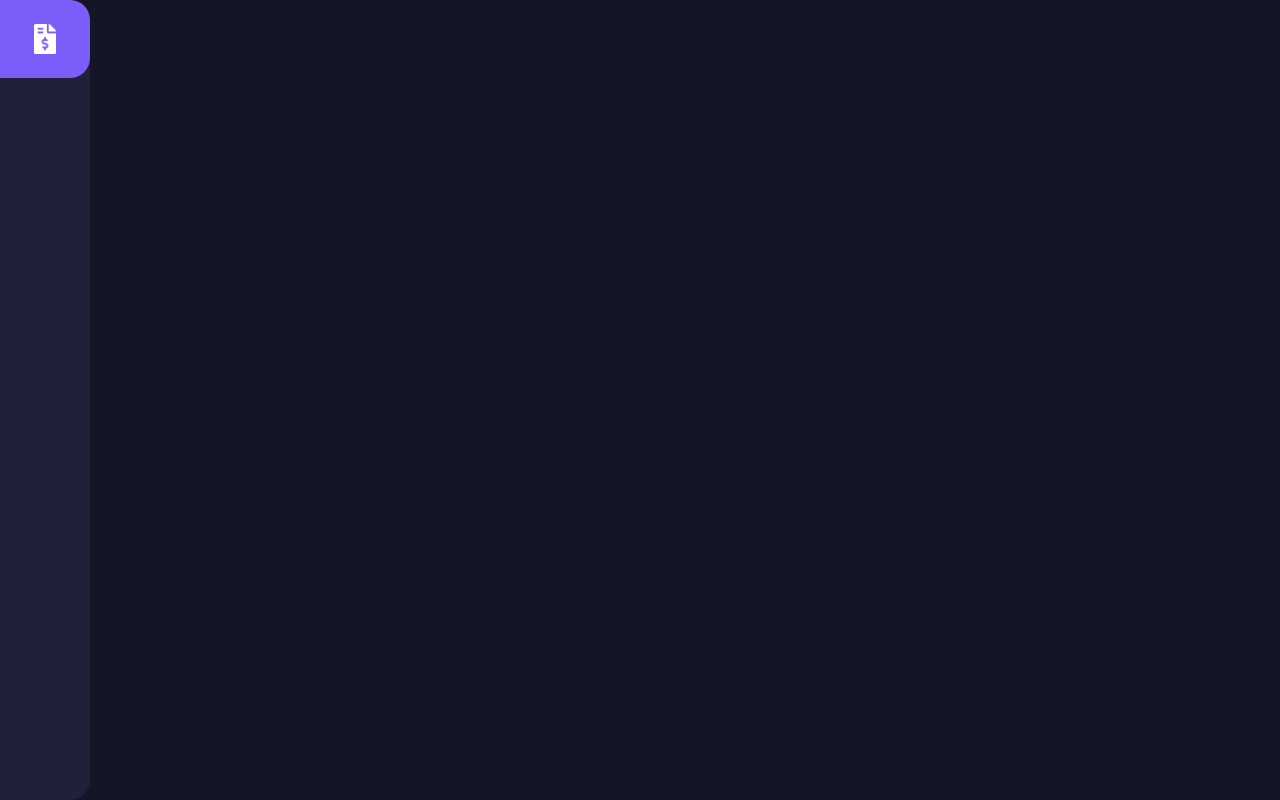
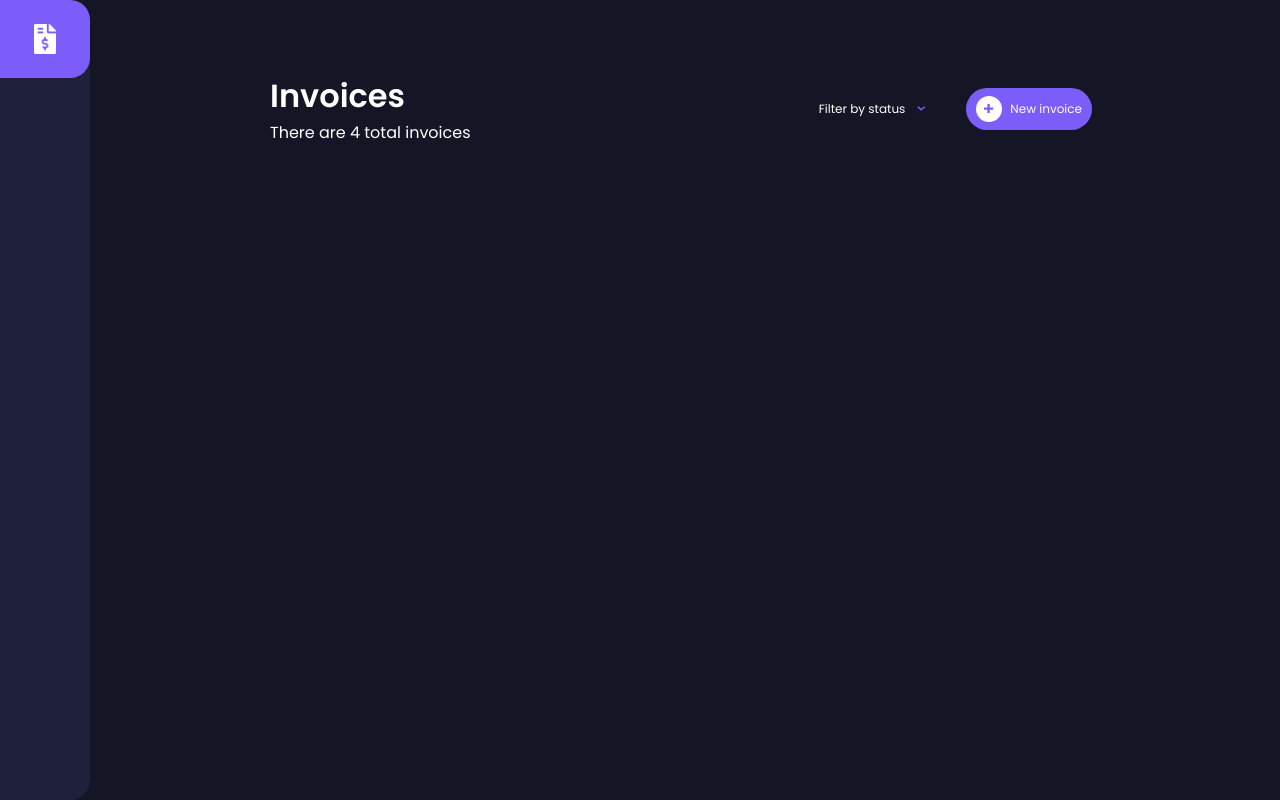
Before and after one commit to polyvit/Invoice_vue_project, a Vue app: page / in a window 1280 px wide. Built offline with nearby package versions, Linux system fonts and the light colour scheme.

Commit message:
Homeview header

```diff
--- a/src/views/HomeView.vue
+++ b/src/views/HomeView.vue
@@ -1,5 +1,139 @@
-<script setup></script>
+<template>
+  <div class="home container">
+    <div class="header flex">
+      <div class="left flex flex-column">
+        <h1>Invoices</h1>
+        <span>There are 4 total invoices</span>
+      </div>
+      <div class="right flex">
+        <div @click="toggleFilterMenu" class="filter flex">
+          <span>Filter by status</span>
+          <img src="@/assets/icon-arrow-down.svg" alt="arrow down" />
+          <ul v-show="filterMenu" class="filter-menu">
+            <li>Draft</li>
+            <li>Pending</li>
+            <li>Paid</li>
+            <li>All</li>
+          </ul>
+        </div>
+        <div @click="createInvoice" class="button flex">
+          <div class="inner-button flex">
+            <img src="@/assets/icon-plus.svg" alt="plus icon" />
+          </div>
+          <span>New invoice</span>
+        </div>
+      </div>
+    </div>
+  </div>
+</template>
 
-<template>
-  <main></main>
-</template>
+<script>
+export default {
+  name: "HomeView",
+  data() {
+    return {
+      filterMenu: null,
+    };
+  },
+  methods: {
+    toggleFilterMenu() {
+      this.filterMenu = !this.filterMenu;
+    },
+    createInvoice() {},
+  },
+};
+</script>
+
+<style lang="scss" scoped>
+.home {
+  color: #fff;
+  .header {
+    margin-bottom: 65px;
+    .left,
+    .right {
+      flex: 1;
+    }
+    .right {
+      justify-content: flex-end;
+      align-items: center;
+      .button,
+      .filter {
+        align-items: center;
+        span {
+          font-size: 12px;
+        }
+      }
+      .filter {
+        position: relative;
+        margin-right: 40px;
+        cursor: pointer;
+        img {
+          margin-left: 12px;
+          width: 9px;
+          height: 5px;
+        }
+        .filter-menu {
+          width: 120px;
+          position: absolute;
+          top: 25px;
+          list-style: none;
+          background-color: #1e2139;
+          box-shadow: 0 4px 6px -1px rgba(0, 0, 0, 0.1),
+            0 2px 4px -1px rgba(0, 0, 0, 0.06);
+
+          li {
+            cursor: pointer;
+            font-size: 12px;
+            padding: 10px 20px;
+
+            &:hover {
+              color: #1e2139;
+              background-color: #fff;
+            }
+          }
+        }
+      }
+      .button {
+        padding: 8px 10px;
+        background-color: #7c5dfa;
+        border-radius: 40px;
+
+        .inner-button {
+          margin-right: 8px;
+          border-radius: 50%;
+          padding: 8px;
+          align-items: center;
+          justify-content: center;
+          background-color: #fff;
+          img {
+            width: 10px;
+            height: 10px;
+          }
+        }
+      }
+    }
+  }
+  .empty {
+    margin-top: 160px;
+    align-items: center;
+
+    img {
+      width: 214px;
+      height: 200px;
+    }
+
+    h3 {
+      font-size: 20px;
+      margin-top: 40px;
+    }
+
+    p {
+      text-align: center;
+      max-width: 224px;
+      font-size: 12px;
+      font-weight: 300;
+      margin-top: 16px;
+    }
+  }
+}
+</style>
```
